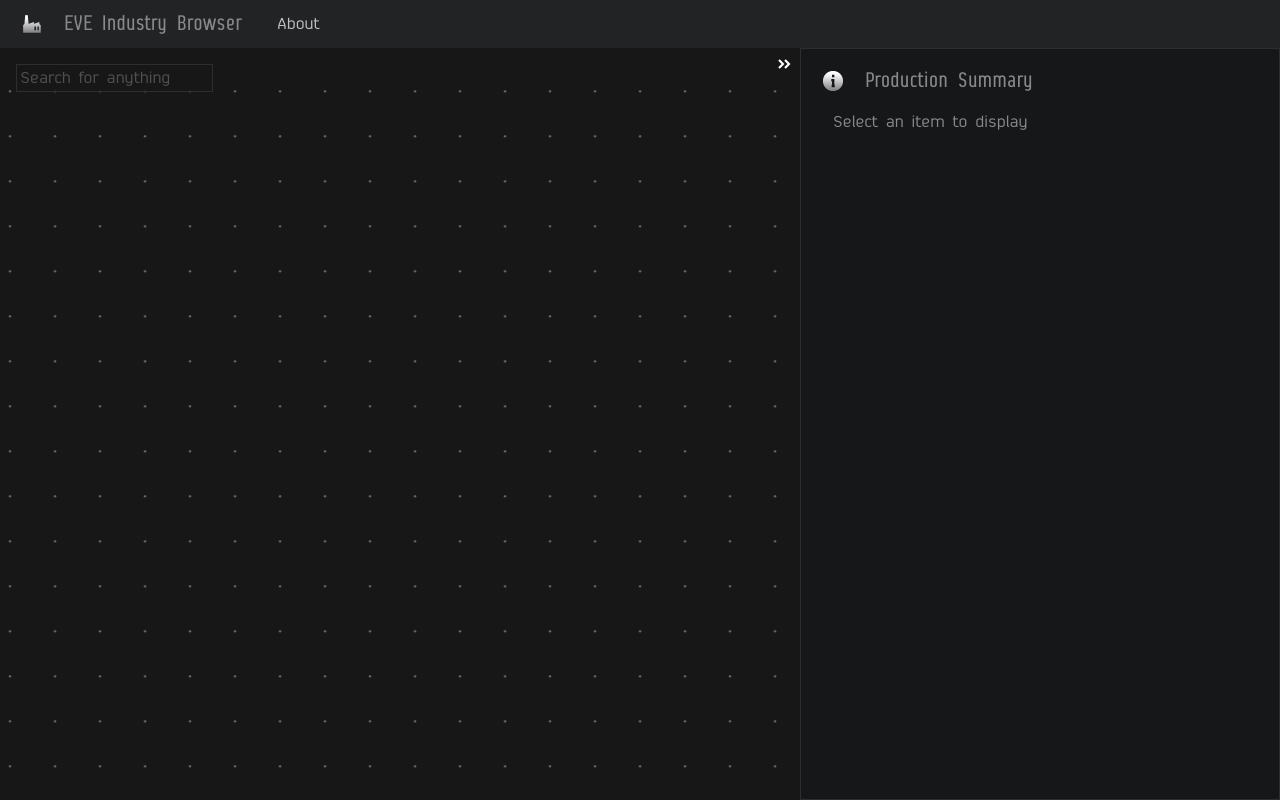
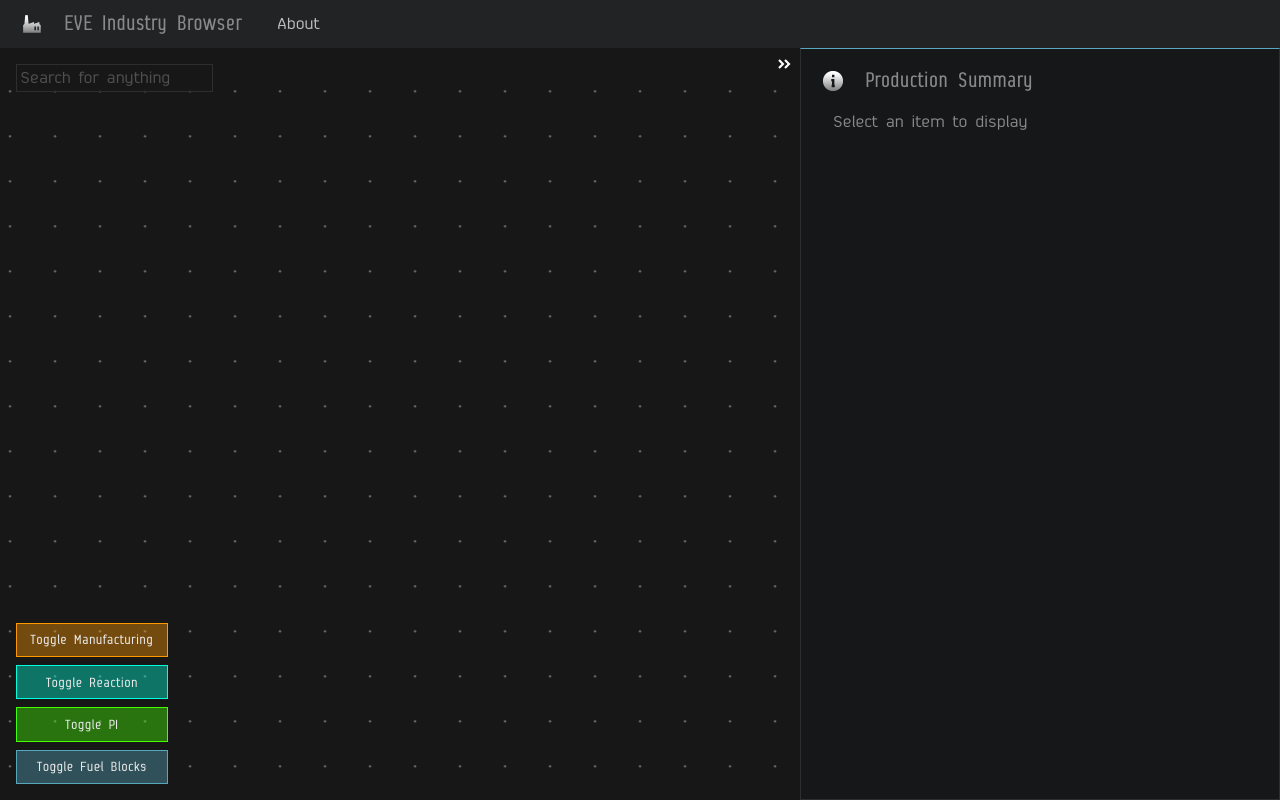
Before and after one commit to amemiya-h/industry-browser, a React (Vite) app: page / in a window 1280 px wide. Both pictures are taken after a click on the button 1264 px from the left and 64 px from the top of the page. Built offline with nearby package versions, Linux system fonts and the light colour scheme.

Commit message:
Finishing touches

```diff
--- a/package.json
+++ b/package.json
@@ -1,7 +1,7 @@
 {
   "name": "industry-browser",
   "private": true,
-  "version": "0.0.0",
+  "version": "1.0.0",
   "type": "module",
   "scripts": {
     "dev": "vite",
--- a/src/components/Sidebar.tsx
+++ b/src/components/Sidebar.tsx
@@ -3,15 +3,59 @@
 import chevron_right from "../assets/graphics/chevron_right_double_16px.png";
 import TypeIcon from "./TypeIcon.tsx";
 import {useDescData} from "./ViewportContext.tsx";
+import { getBaseMaterials, quantityToString } from "./industrylib.ts";
+import { useState } from "react";
 
-interface Props{
+interface BaseMaterials {
+    [typeID: string]: number;
+}
+
+interface MaterialTree {
+    id: number;
+    typeID: number;
+    quantity: number;
+    state: "expanded" | "collapsed";
+    depth: number;
+    productionType: "manufacturing" | "invention" | "reaction" | "pi" | "";
+    children: MaterialTree[];
+}
+
+interface Props {
     typeID?: number;
     collapsed: boolean;
     setCollapsed: (collapsed: boolean) => void;
+    activeTree: MaterialTree | null;
 }
 
-const SidebarContent = ( collapsed : boolean, typeID : number ) => {
-    const { typeToDesc } = useDescData();
+const MaterialsList = ({ materials, typeToDesc }: { materials: BaseMaterials, typeToDesc: any }) => {
+    return (
+        <div className="flex flex-col gap-2">
+            {Object.entries(materials).map(([typeID, quantity]) => (
+                <div key={typeID} className="flex items-center gap-2">
+                    <TypeIcon typeID={parseInt(typeID)} size={32}/>
+                    <div>
+                        <p className="text-regular">{typeToDesc[typeID].name}</p>
+                        <p className="text-regular text-dim">{`${quantityToString(quantity, "long")} ${quantity === 1 ? "Unit" : "Units"}`}</p>
+                    </div>
+                </div>
+            ))}
+        </div>
+    );
+};
+
+const copyMaterialsToClipboard = (materials: BaseMaterials, typeToDesc: any, setCopied: (value: boolean) => void) => {
+    const materialList = Object.entries(materials)
+        .map(([typeID, quantity]) => `${typeToDesc[typeID].name} ${Math.ceil(quantity)}`)
+        .join("\n");
+    navigator.clipboard.writeText(materialList).then(() => {
+        setCopied(true);
+        setTimeout(() => setCopied(false), 2000); // Reset after 2 seconds
+    });
+};
+
+const SidebarContent = (collapsed: boolean, typeID: number, activeTree: MaterialTree | null, typeToDesc: any) => {
+    const [copiedTree, setCopiedTree] = useState(false);
+    const [copiedFull, setCopiedFull] = useState(false);
 
     const typeName : string = (typeID ? typeToDesc[typeID.toString()].name : "");
     const typeDesc : string = (typeID ? typeToDesc[typeID.toString()].description : "");
@@ -20,14 +64,14 @@
 
     if (!collapsed) {
         return (
-            <div className="bg-window-dark-active border border-window-border h-full w-[30em] self-stretch flex-grow-1 overflow-auto">
+            <div className="bg-window-dark-active border border-window-border-active border-t-primary h-full w-[30em] self-stretch flex-grow-1 overflow-auto">
                 <div className="self-stretch flex flex-row items-center justify-start">
                     <img src={info} alt="Info" className="logo" />
                     <p className= "text-title text-dim">
                         Production Summary
                     </p>
                 </div>
-                {typeID ?
+                {typeID && activeTree ? (
                     <div className="overflow-x-hidden overflow-y-auto mx-[1em] flex flex-col items-start justify-start">
                         <div className="h-[90px] flex flex-row items-start justify-center">
                             <TypeIcon typeID={typeID}/>
@@ -37,27 +81,53 @@
                                 <p className={"text-regular text-dim mx-[1em]"}>{typeCategory}</p>
                             </div>
                         </div>
-                        <p className="text-regular p-[0.5em] bg-window-light self-stretch">Input materials (Tree)</p>
-                        <p className={"text-regular text-justify m-[1em] self-stretch text-dim"}>To be added</p>
-                        <p className="text-regular p-[0.5em] bg-window-light self-stretch">Input materials (Full)</p>
-                        <p className={"text-regular text-justify m-[1em] self-stretch text-dim"}>To be added</p>
-                        <p className="text-regular p-[0.5em] bg-window-light self-stretch">Description</p>
+                        <p className="text-regular p-[0.5em] bg-window-light-active self-stretch flex items-center justify-between">
+                            Input materials (Tree)
+                            <button
+                                onClick={() => copyMaterialsToClipboard(getBaseMaterials(activeTree, true), typeToDesc, setCopiedTree)}
+                                className="text-regular text-primary/40 hover:underline hover:text-primary/60 hover:cursor-pointer"
+                            >
+                                {copiedTree ? "Copied!" : "Copy"}
+                            </button>
+                        </p>
+                        <div className="m-[1em] self-stretch">
+                            <MaterialsList
+                                materials={getBaseMaterials(activeTree, true)}
+                                typeToDesc={typeToDesc}
+                            />
+                        </div>
+                        <p className="text-regular p-[0.5em] bg-window-light-active self-stretch flex items-center justify-between">
+                            Input materials (Full)
+                            <button
+                                onClick={() => copyMaterialsToClipboard(getBaseMaterials(activeTree, false), typeToDesc, setCopiedFull)}
+                                className="text-regular text-primary/40 hover:underline hover:text-primary/60 hover:cursor-pointer"
+                            >
+                                {copiedFull ? "Copied!" : "Copy"}
+                            </button>
+                        </p>
+                        <div className="m-[1em] self-stretch">
+                            <MaterialsList
+                                materials={getBaseMaterials(activeTree, false)}
+                                typeToDesc={typeToDesc}
+                            />
+                        </div>
+                        <p className="text-regular p-[0.5em] bg-window-light-active self-stretch">Description</p>
                         <p className={`text-regular text-justify m-[1em] self-stretch ${(typeDesc ? "" : "text-dim")}`} dangerouslySetInnerHTML={typeDesc ? {__html: typeDesc} : {__html: "This item has no description."}}/>
 
                         <div className={"h-[2em]"}/>
                     </div>
-                    :
+                ) : (
                     <div className="overflow-auto mx-[1em] flex flex-col items-start justify-start">
                         <p className={"text-regular text-dim mx-[1em]"}>Select an item to display</p>
                     </div>
-                }
-
+                )}
             </div>
-        )
+        );
     }
 }
 
-const Sidebar = ( { collapsed, setCollapsed, typeID = 0 } : Props ) => {
+const Sidebar = ({ collapsed, setCollapsed, typeID = 0, activeTree }: Props) => {
+    const { typeToDesc } = useDescData();
     return (
         <aside
             className={`transition-all duration-75 absolute ${collapsed ? 'w-[2em]' : 'w-[32em]'} h-full right-0 bottom-auto z-20 hidden md:flex flex-row items-start justify-start `}
@@ -65,7 +135,7 @@
             <button onClick={() => setCollapsed(!collapsed)} className="size-[2em] hover:cursor-pointer flex items-center justify-center">
                 <img src={collapsed ? chevron_left : chevron_right} alt={collapsed ? "◀" : "▶"}/>
             </button>
-            { SidebarContent(collapsed, typeID) }
+            { SidebarContent(collapsed, typeID, activeTree, typeToDesc) }
         </aside>
     );
 }
--- a/src/components/TypeIcon.tsx
+++ b/src/components/TypeIcon.tsx
@@ -3,17 +3,20 @@
 
 interface Props {
     typeID?: number;
+    size?: number;
 }
 
-const TypeIcon = ({ typeID = 0 }: Props) => {
+const TypeIcon = ({ typeID = 0, size = 64 }: Props) => {
     const typeIconURL: string = `https://images.evetech.net/types/${typeID}/icon?size=64`;
     const { isTouch } = useTouch()
     return (
-        <div className="size-[64px]">
+        <div>
             <img src={typeIconURL}
                  className="hover:cursor-pointer"
                  alt="Type Icon"
                  draggable="false"
+                 width={`${size}`}
+                 height={`${size}`}
                  onError={(e) => (e.currentTarget.src = fallback)}
                  {...isTouch ? (
                      {onDoubleClick: () => {window.open(`https://everef.net/types/${typeID}`, "_blank")}}
--- a/src/components/Viewport.tsx
+++ b/src/components/Viewport.tsx
@@ -7,12 +7,9 @@
 import SearchBar from "./SearchBar.tsx";
 import {
     useActiveRoot,
-    //useDescData,
     useSuppressSignalContext
 } from "./ViewportContext.tsx";
 import {
-    //materialTreeToDAG,
-    //computeNodePositionsDAG,
     getTree,
     toggleNode, generateDisplayNodes, generateConnections,
 } from "./industrylib.ts";
@@ -66,13 +63,35 @@
         }
     }, [activeRoot]);
 
+    const toggleProductionType = (type: "manufacturing" | "reaction" | "pi" | "specific") => {
+        if (!activeTree) return;
+
+        function traverseAndToggle(node: MaterialTree): MaterialTree {
+            const updatedChildren = node.children.map(traverseAndToggle);
+
+            if (
+                (type === "specific" && [4247, 4246, 4051, 4312].includes(node.typeID)) ||
+                (type !== "specific" && node.productionType === type)
+            ) {
+                return toggleNode({ ...node, children: updatedChildren }, node.id);
+            }
+
+            return { ...node, children: updatedChildren };
+        }
+
+        setActiveTree(traverseAndToggle(activeTree));
+    };
+
     const nodes = useMemo(() => {
-        return activeTree ? generateDisplayNodes(activeTree, 40) : [];
+        return activeTree ? generateDisplayNodes(activeTree, 60) : [];
     }, [activeTree]);
 
     const edges = useMemo(() => {
         return activeTree ? generateConnections(activeTree) : [];
     }, [activeTree]);
+
+
+
     return (
         <div className="relative w-full h-full flex-grow-1 flex flex-row">
             <Canvas nodes={nodes} edges={edges} />
@@ -81,7 +100,39 @@
                 <SearchBar setQuery={setQuery} setResult={setActiveRoot} suggestions={suggestions} />
             </div>
 
-            <Sidebar collapsed={collapsed} setCollapsed={setCollapsed} typeID={activeRoot?.id} />
+            <div className="absolute z-20 bottom-[1em] left-[1em] flex flex-col gap-2">
+                <button
+                    onClick={() => toggleProductionType("manufacturing")}
+                    className="text-sm text-highlight px-[1em] py-[0.5em] border border-manufacture-yellow bg-manufacture-yellow/40 hover:cursor-pointer hover:bg-manufacture-yellow/60"
+                >
+                    Toggle Manufacturing
+                </button>
+                <button
+                    onClick={() => toggleProductionType("reaction")}
+                    className="text-sm text-highlight px-[1em] py-[0.5em] border border-reaction-cyan bg-reaction-cyan/40 hover:cursor-pointer hover:bg-reaction-cyan/60"
+                >
+                    Toggle Reaction
+                </button>
+                <button
+                    onClick={() => toggleProductionType("pi")}
+                    className="text-sm text-highlight px-[1em] py-[0.5em] border border-pi-green bg-pi-green/40 hover:cursor-pointer hover:bg-pi-green/60"
+                >
+                    Toggle PI
+                </button>
+                <button
+                    onClick={() => toggleProductionType("specific")}
+                    className="text-sm text-highlight px-[1em] py-[0.5em] border border-secondary bg-secondary/40 hover:cursor-pointer hover:bg-secondary/60"
+                >
+                    Toggle Fuel Blocks
+                </button>
+            </div>
+
+            <Sidebar
+                collapsed={collapsed}
+                setCollapsed={setCollapsed}
+                typeID={activeRoot?.id}
+                activeTree={activeTree}
+            />
         </div>
     );
 };
```
Also changed, not shown: src/components/industrylib.ts (+30 -9 lines).
